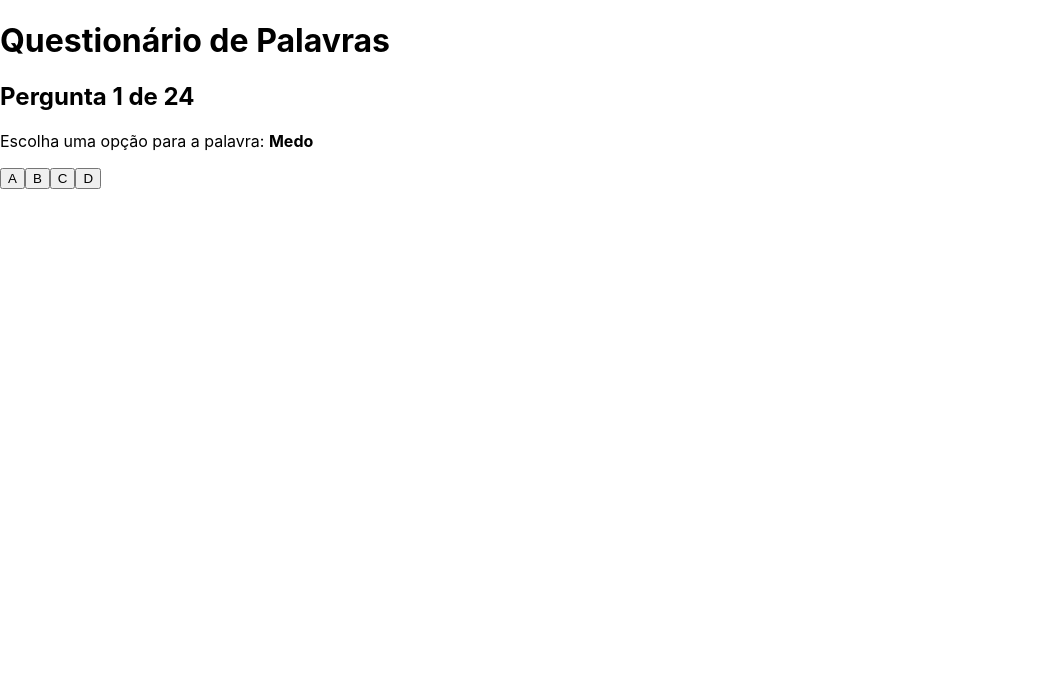
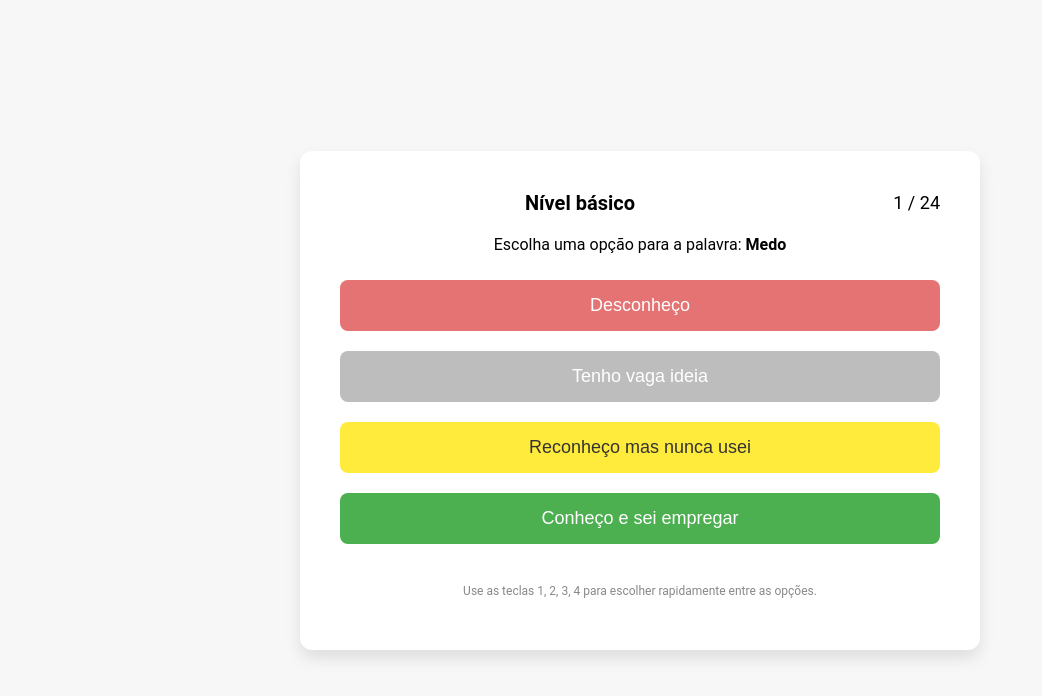
Before and after one commit to cassiopagnoncelli/dicio, a React (Create React App) app: page / in a window 1280 px wide. Shown: the top 696 px of the page, without its empty margins (0-1042 px from the left). Built offline with nearby package versions, Linux system fonts and the light colour scheme.

Commit message:
add styles

```diff
--- a/src/App.css
+++ b/src/App.css
@@ -1,38 +1,128 @@
-.App {
-  text-align: center;
+/* App.css */
+body {
+  background-color: #f7f7f7;
+  font-family: 'Roboto', sans-serif;
+  margin: 0;
+  padding: 0;
+  display: flex;
+  justify-content: center;
+  align-items: center;
+  height: 100vh;
 }
 
-.App-logo {
-  height: 40vmin;
-  pointer-events: none;
+.container {
+  background-color: #ffffff;
+  border-radius: 12px;
+  box-shadow: 0 8px 16px rgba(0, 0, 0, 0.1);
+  padding: 40px;
+  max-width: 600px;
+  width: 100%;
+  text-align: center;
+  position: relative;
 }
 
-@media (prefers-reduced-motion: no-preference) {
-  .App-logo {
-    animation: App-logo-spin infinite 20s linear;
-  }
+/* Header bar styling */
+.header-bar {
+  display: flex;
+  justify-content: space-between;
+  align-items: center;
+  width: 100%;
+  margin-bottom: 20px;
 }
 
-.App-header {
-  background-color: #282c34;
-  min-height: 100vh;
+.back-button-container {
   display: flex;
-  flex-direction: column;
-  align-items: center;
-  justify-content: center;
-  font-size: calc(10px + 2vmin);
-  color: white;
+  justify-content: flex-start;
+  flex-basis: 20%; /* Adjusted to better align the button */
 }
 
-.App-link {
-  color: #61dafb;
+.header-bar .center-text {
+  flex-grow: 1;
+  text-align: center;
+  font-size: 20px;
+  font-weight: bold;
 }
 
-@keyframes App-logo-spin {
-  from {
-    transform: rotate(0deg);
-  }
-  to {
-    transform: rotate(360deg);
-  }
+.header-bar .right-text {
+  font-size: 18px;
+  text-align: right;
+  flex-basis: 20%; /* Adjusted to balance space with back button */
 }
+
+/* Back button */
+.back-button {
+  background: none;
+  border: none;
+  cursor: pointer;
+  display: flex;
+  align-items: center; /* Ensures the icon stays aligned */
+  padding: 0;
+}
+
+.back-button svg {
+  width: 32px;
+  height: 32px;
+  color: #555;
+  transition: color 0.3s ease;
+}
+
+.back-button:hover svg {
+  color: #000;
+}
+
+/* Button options */
+button {
+  border: none;
+  border-radius: 8px;
+  padding: 15px 20px;
+  font-size: 18px;
+  cursor: pointer;
+  margin: 10px 0;
+  width: 100%;
+  transition: background-color 0.3s ease;
+  color: #fff;
+}
+
+button:disabled {
+  background-color: #ccc;
+  cursor: not-allowed;
+}
+
+button.option-a {
+  background-color: #e57373;
+}
+
+button.option-a:hover {
+  background-color: #d32f2f;
+}
+
+button.option-b {
+  background-color: #bdbdbd;
+}
+
+button.option-b:hover {
+  background-color: #9e9e9e;
+}
+
+button.option-c {
+  background-color: #ffeb3b;
+  color: #333;
+}
+
+button.option-c:hover {
+  background-color: #fdd835;
+}
+
+button.option-d {
+  background-color: #4caf50;
+}
+
+button.option-d:hover {
+  background-color: #388e3c;
+}
+
+footer {
+  font-size: 12px;
+  color: #888;
+  margin-top: 30px;
+}
--- a/src/App.js
+++ b/src/App.js
@@ -1,4 +1,5 @@
 import React, { useState, useEffect } from 'react';
+import './App.css'; // Import the CSS file
 import dict from './words';
 
 function App() {
@@ -8,16 +9,19 @@ function App() {
   const [isFinished, setIsFinished] = useState(false);
   const [answers, setAnswers] = useState([]);
   const [usedWords, setUsedWords] = useState([]);
-  const [level, setLevel] = useState(0); // Current dictionary level (0 to 3)
-  const [phase, setPhase] = useState(1); // Phase 1: Finding level; Phase 2: Final level test
+  const [level, setLevel] = useState(1); // Start at level 1 (use 0-based index if needed)
+  const [phase, setPhase] = useState(1); // Phase 1: Finding level; Phase 2: Refinement phase
   const [questionPool, setQuestionPool] = useState([]);
   const [finalLevel, setFinalLevel] = useState(null); // Stores the final determined level
+
+  // Mapping the levels to their labels
+  const levelLabels = ["Nível básico", "Nível intermediário", "Nível fluente", "Nível provecto"];
 
   useEffect(() => {
     if (level < 4) {
       const wordPoolSize = phase === 1 ? 24 : 48; // Phase 1: 24 words, Phase 2: 48 words
       setQuestionPool(
-        dict[level]
+        dict[level - 1] // Adjust to 0-based index for level
           .filter((word) => !usedWords.includes(word))
           .sort(() => 0.5 - Math.random())
           .slice(0, wordPoolSize)
@@ -61,23 +65,21 @@ function App() {
   const evaluateScores = (score) => {
     if (phase === 1) {
       if (score < 6) {
-        if (level === 0) {
-          setIsFinished(true); // End test if fewer than 6 passives on level 0
+        if (level === 1) {
+          setIsFinished(true); // End test if fewer than 6 passives on level 1
         } else {
-          // If on level N (2, 3 or 4), go to N-1 with 48 questions
           setLevel(level - 1);
-          setPhase(2);
+          setPhase(2); // Move to the refinement phase
           resetScores();
         }
       } else if (score >= 6 && score <= 17) {
         setFinalLevel(level); // Determine the test-taker's final level
-        setPhase(2); // Move to phase 2 (final test at the determined level)
+        setPhase(2); // Move to phase 2 (refinement phase)
         resetScores();
       } else if (score >= 18) {
-        if (level === 3) {
-          // If we're in level 4, even if score >= 18, go to refinement phase
-          setFinalLevel(level); // Keep the user in the final level
-          setPhase(2); // Move to phase 2 (refinement test at level 4)
+        if (level === 4) {
+          setFinalLevel(level);
+          setPhase(2);
           resetScores();
         } else {
           setLevel(level + 1); // Go to the next level if they score 18 or more
@@ -140,8 +142,30 @@ function App() {
   }, [currentQuestion, questionPool, answers, passiveScore, activeScore, isFinished]);
 
   return (
-    <div>
-      <h1>Questionário de Palavras</h1>
+    <div className="container">
+      {/* Show header only if the test is not finished */}
+      {!isFinished && (
+        <div className="header-bar">
+          {/* Show back button only if the current question is greater than 0 */}
+          {currentQuestion > 0 && (
+            <div className="back-button-container">
+              <button className="back-button" onClick={handleBack}>
+                <svg xmlns="http://www.w3.org/2000/svg" viewBox="0 0 24 24" fill="none" stroke="currentColor" strokeWidth="2" strokeLinecap="round" strokeLinejoin="round" className="feather feather-arrow-left">
+                  <line x1="19" y1="12" x2="5" y2="12"></line>
+                  <polyline points="12 19 5 12 12 5"></polyline>
+                </svg>
+              </button>
+            </div>
+          )}
+          <div className="center-text">
+            {/* Check if it's the refinement phase and display the correct label */}
+            {phase === 1 ? levelLabels[level - 1] : `Refinamento ${levelLabels[level - 1]}`}
+          </div>
+          <div className="right-text">
+            {currentQuestion + 1} / {questionPool.length}
+          </div>
+        </div>
+      )}
 
       {isFinished ? (
         <div>
@@ -149,24 +173,24 @@ function App() {
           <p>Pontuação Passiva (C ou D): {passiveScore} pontos</p>
           <p>Pontuação Ativa (D): {activeScore} pontos</p>
           {finalLevel !== null && (
-            <p>Seu nível determinado é: {finalLevel + 1}</p>
+            <p>Seu nível determinado é: <strong>{levelLabels[finalLevel - 1]}</strong></p>
           )}
         </div>
       ) : (
         <div>
-          <h2>Pergunta {currentQuestion + 1} de {questionPool.length}</h2>
           <p>Escolha uma opção para a palavra: <strong>{questionPool[currentQuestion]}</strong></p>
 
-          <button onClick={() => handleAnswer('A')}>A</button>
-          <button onClick={() => handleAnswer('B')}>B</button>
-          <button onClick={() => handleAnswer('C')}>C</button>
-          <button onClick={() => handleAnswer('D')}>D</button>
+          <button className="option-a" onClick={() => handleAnswer('A')}>Desconheço</button>
+          <button className="option-b" onClick={() => handleAnswer('B')}>Tenho vaga ideia</button>
+          <button className="option-c" onClick={() => handleAnswer('C')}>Reconheço mas nunca usei</button>
+          <button className="option-d" onClick={() => handleAnswer('D')}>Conheço e sei empregar</button>
 
-          {currentQuestion > 0 && (
-            <button onClick={handleBack}>Voltar</button>
-          )}
+          <footer>
+            <p>Use as teclas 1, 2, 3, 4 para escolher rapidamente entre as opções.</p>
+          </footer>
         </div>
       )}
+
     </div>
   );
 }
```
